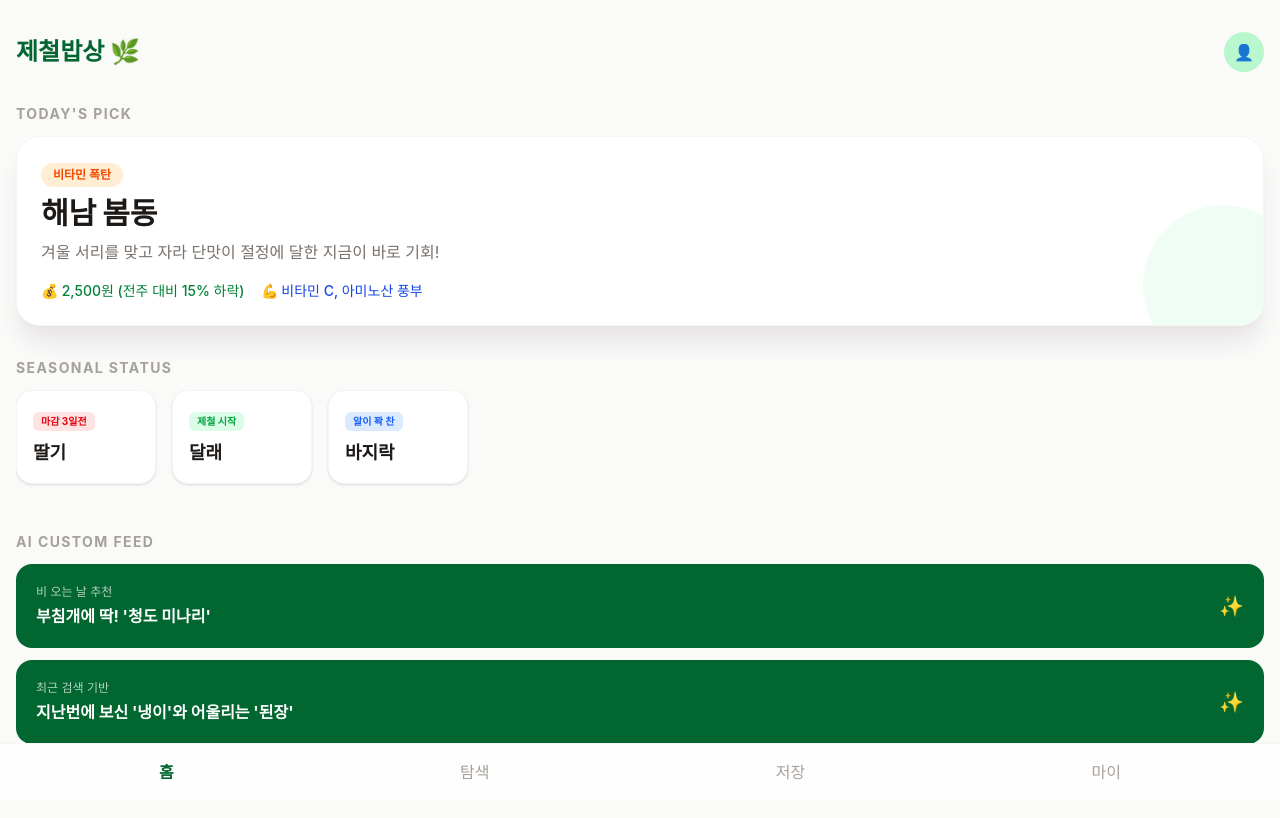
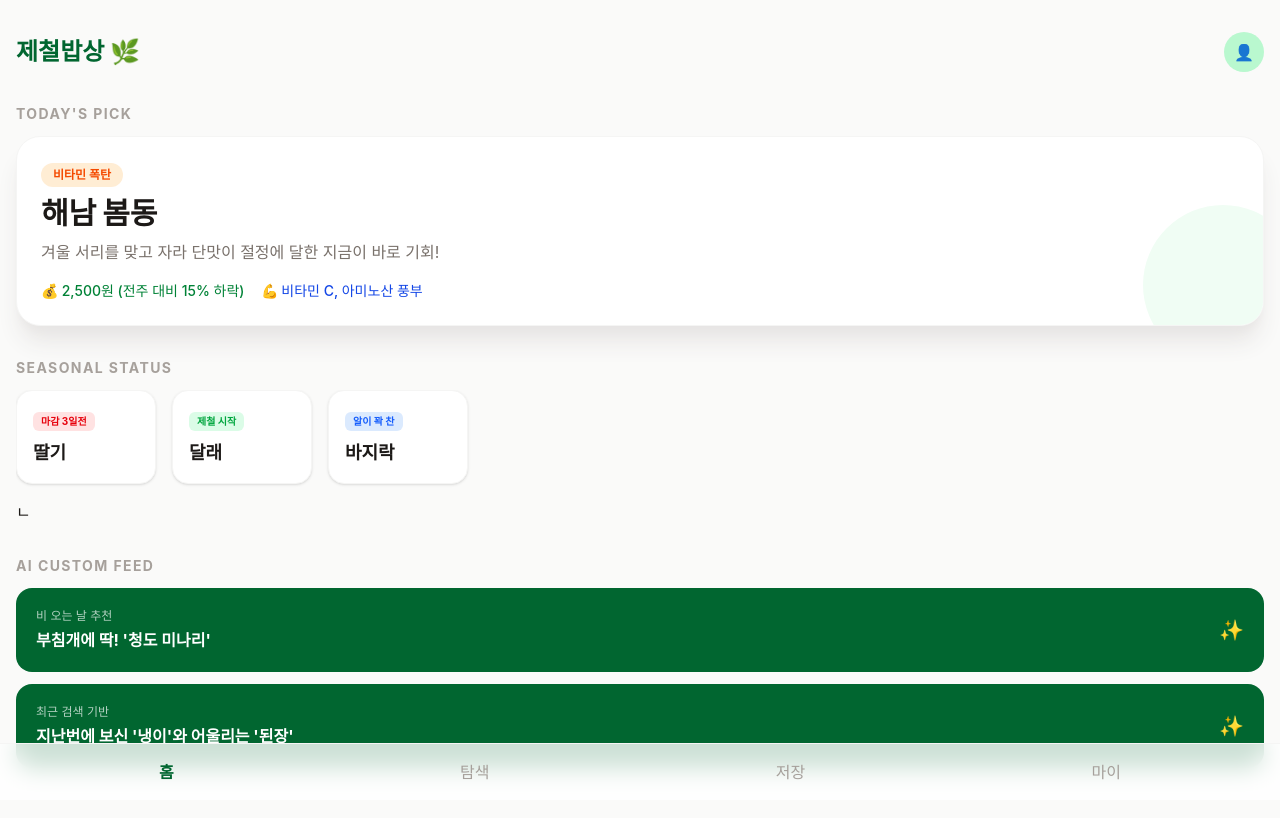
Before and after one commit to tjdud9329/Ideaton, a React (Vite) app: page / in a window 1280 px wide. Shown: the top 818 px of the page. Built offline with nearby package versions, Linux system fonts and the light colour scheme.

Commit message:
[Chore] 임시저장

```diff
--- a/src/pages/Main.jsx
+++ b/src/pages/Main.jsx
@@ -94,6 +94,7 @@ const Main = () => {
             </div>
           ))}
         </div>
+        ㄴ
       </section>
 
       {/* 3. AI 개인화 피드 */}
```
